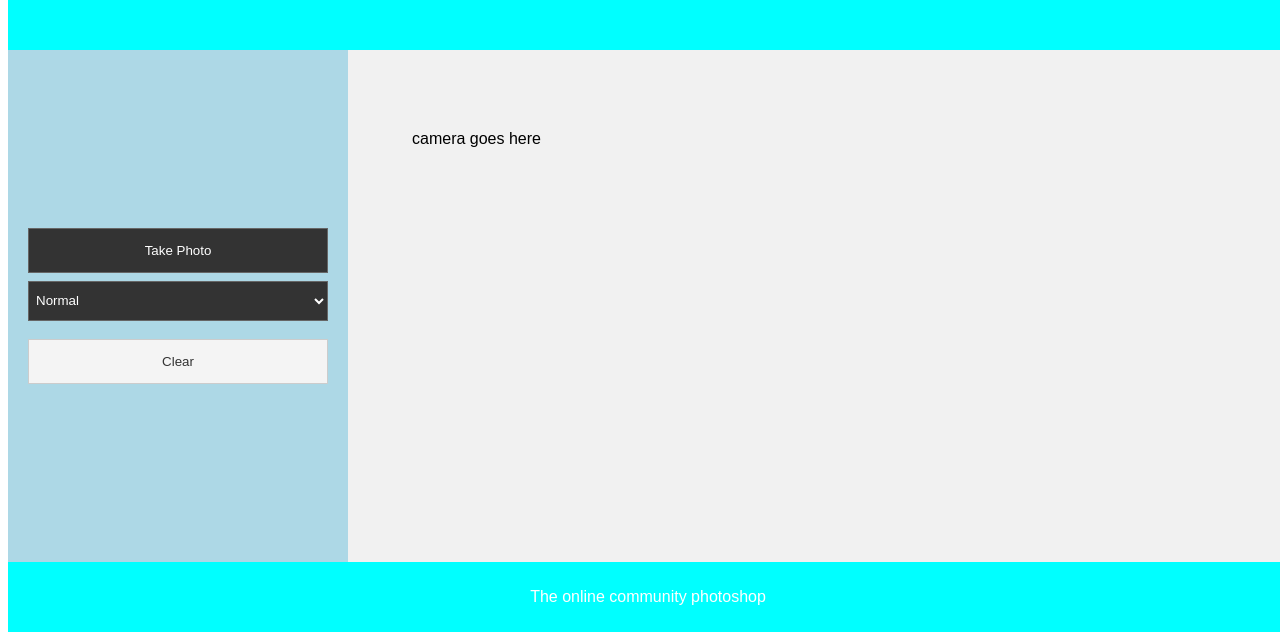
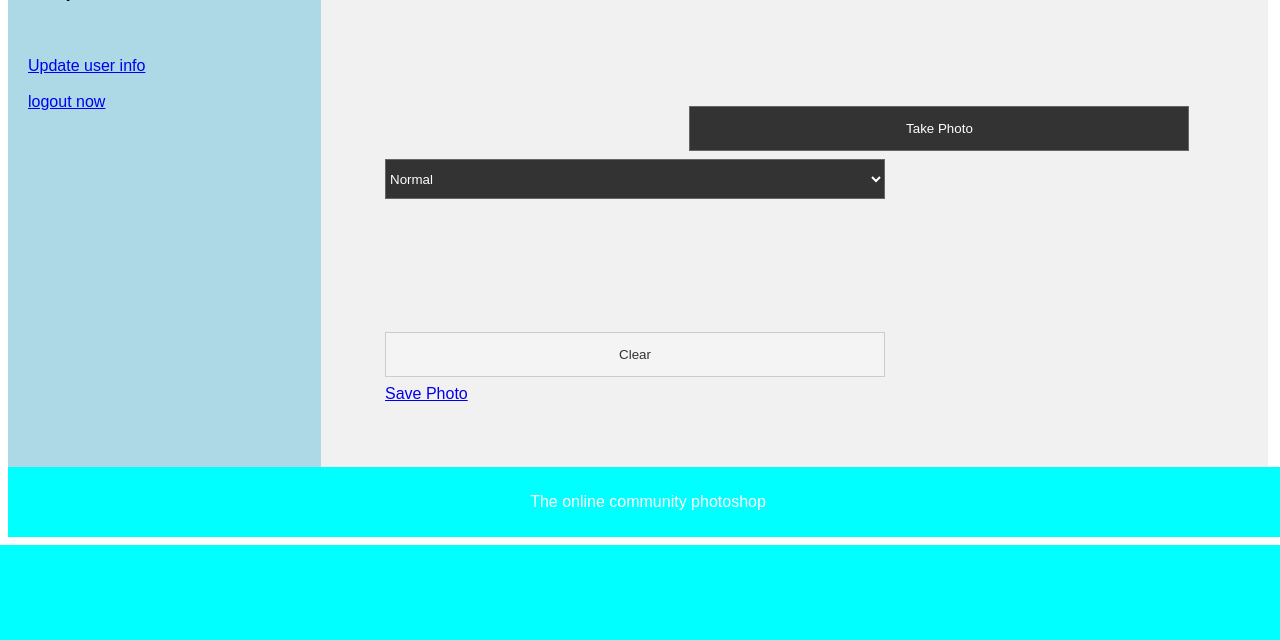
Before and after one commit to jasbhir1/Camagru, a PHP site: page /camagru/ in a window 1280 px wide. Shown: the part 536-1176 px from the top of the page. After the commit the page ends 1081 px from the top, so only its background shows below. Run offline with PHP 8.4, Linux system fonts and the light colour scheme; the visitor is signed in with stand-in values (Sample User, id 1); a map, chart or similar area stays blank.

Commit message:
change login details + saving images on camera to computer

```diff
--- a/camera.js
+++ b/camera.js
@@ -3,6 +3,8 @@ let width = 500,
     height = 0,
     filter = 'none',
     streaming = false;
+
+var savePhoto = document.getElementById('dl-btn');
 
 // DOM Elements
 const video = document.getElementById('video');
@@ -80,7 +82,9 @@ navigator.mediaDevices.getUserMedia({video: true, audio: false})
       context.drawImage(video, 0, 0, width, height);
 
       // Create image from the canvas
-      const imgUrl = canvas.toDataURL('image/png');
+      var imgDataUrl = canvas.toDataURL('image/png');
+
+      document.querySelector('#dl-btn').href = imgDataUrl;
 
       // Create img element
       const img = document.createElement('img');
--- a/css/camera.css
+++ b/css/camera.css
@@ -71,4 +71,5 @@ body {
 
   #canvas {
     display: none;
+    width: 100%;
   }
--- a/css/login.css
+++ b/css/login.css
@@ -144,20 +144,21 @@ input[type=text], input[type=password] {
     background: #333;
     color: #fff;
     border: #666 1px solid;
+    width: 500px;
   }
 
   .btn-light {
     background: #f4f4f4;
     color: #333;
     border: #ccc 1px solid;
+    width: 500px;
   }
 
   .select {
     height: 40px;
     background: #333;
     color: #fff;
-    padding: 3px;
-    width: 100%;
+    width: 500px;
     border: 1px #666 solid;
     margin-bottom: 10px;
   }
@@ -254,3 +255,9 @@ input[type=text], input[type=password] {
   .demo:hover {
     opacity: 1;
   }
+
+  #photos {
+    display: grid;
+    grid-template-columns: repeat(3, 1fr);
+    grid-gap: 10px;
+  }
--- a/index.php
+++ b/index.php
@@ -1,5 +1,26 @@
-<?php
+<!DOCTYPE <!DOCTYPE html>
+<html>
+
+<head>
+    <meta charset="utf-8" />
+    <meta http-equiv="X-UA-Compatible" content="IE=edge">
+    <title>EDITOR</title>
+    <meta name="viewport" content="width=device-width, initial-scale=1">
+    <link rel="stylesheet" type="text/css" media="screen" href="css/login.css" />
+
+</head>
+
+<body>
+    <header>
+        <h2><img src="https://i.imgur.com/0USNj5N.jpg" alt="camagru header"></h2>
+    </header>
+
+    <section>
+        <nav>
+        <?php
+
 //home page
+
 session_start();
 
 if(isset($_SESSION["username"]))
@@ -14,34 +35,13 @@ else
 }
 
 ?>
+        </nav>
 
-
-<!DOCTYPE <!DOCTYPE html>
-<html>
-
-<head>
-    <meta charset="utf-8" />
-    <meta http-equiv="X-UA-Compatible" content="IE=edge">
-    <title>EDITOR</title>
-    <meta name="viewport" content="width=device-width, initial-scale=1">
-    <link rel="stylesheet" type="text/css" media="screen" href="css/login.css" />
-    <script src="editor.js"></script>
-</head>
-
-<body>
-    <header>
-        <h2><img src="https://i.imgur.com/0USNj5N.jpg" alt="camagru header"></h2>
-    </header>
-
-    <section>
-        <nav>
-
-
-                <video id="video">Stream not available...</video>
+        <article>
+        <video id="video">Stream not available...</video>
             <button id="photo-button" class="btn btn-dark">
                 Take Photo
             </button>
-
 
             <select id="photo-filter" class="select">
                 <option value="none">Normal</option>
@@ -55,16 +55,13 @@ else
 
             <button id="clear-button" class="btn btn-light">Clear</button>
             <canvas id="canvas"></canvas>
-        </nav>
 
+           <a id="dl-btn" href="imageDataUrl" download="glorious_selfie.png">Save Photo</a>
+        </article>
+        <script src="camera.js"></script>
         <div class="bottom-container">
             <div id="photos"></div>
         </div>
-        <script src="camera.js"></script>
-
-        <article>
-            <p>camera goes here</p>
-        </article>
     </section>
 
     <footer>
```
